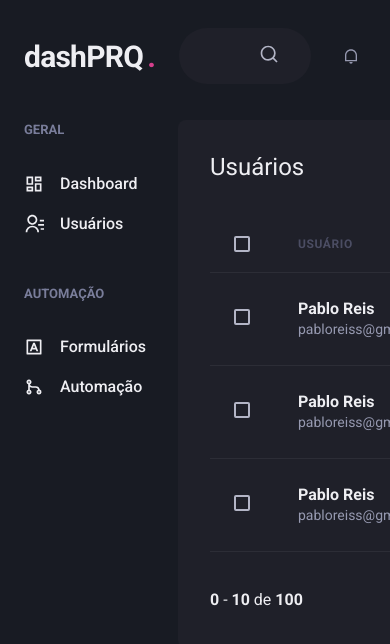
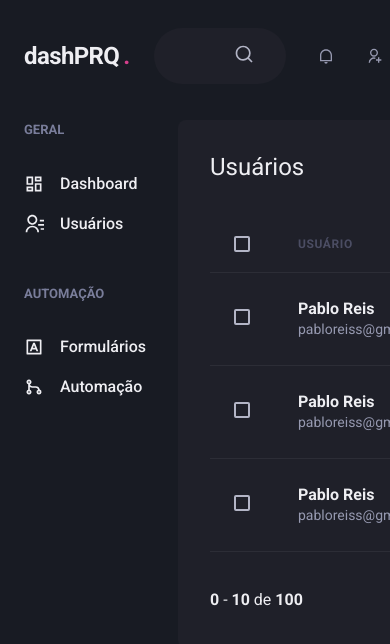
Before and after one commit to pabloreis/prq-dashboard, a Next.js app: page /users in a window 390 px wide. Shown: the top 644 px of the page. Built offline with nearby package versions, Linux system fonts and the light colour scheme.

Commit message:
refactor: update logo fontsize to be responsive

```diff
--- a/src/components/Header/Logo.tsx
+++ b/src/components/Header/Logo.tsx
@@ -1,8 +1,13 @@
-import { Text } from "@chakra-ui/react";
+import { Text } from '@chakra-ui/react';
 
 export function Logo() {
   return (
-    <Text fontSize="3xl" fontWeight="bold" letterSpacing="tight" w="64">
+    <Text
+      fontSize={['2xl', '3xl']}
+      fontWeight="bold"
+      letterSpacing="tight"
+      w="64"
+    >
       dashPRQ
       <Text as="span" color="pink.500" ml="1">
         .
```
